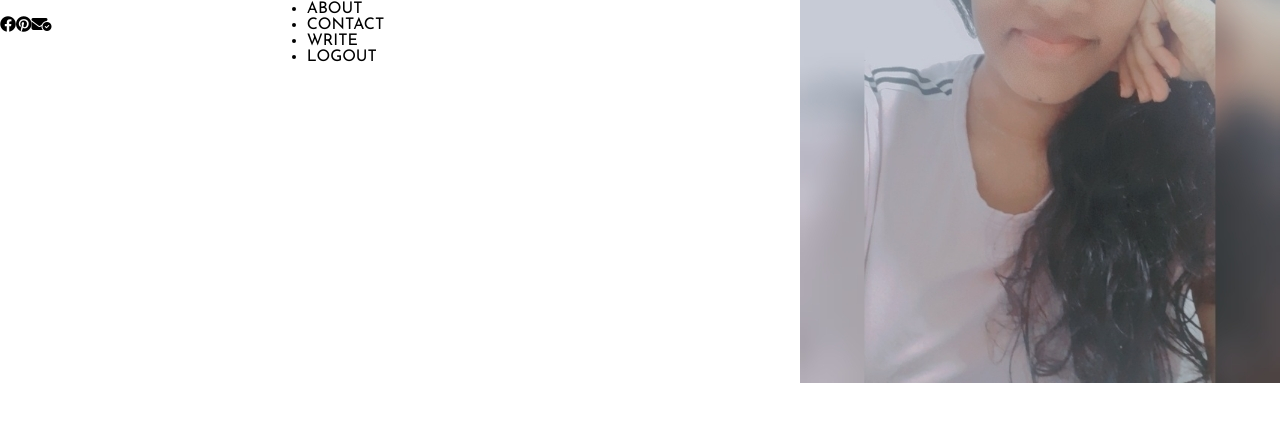
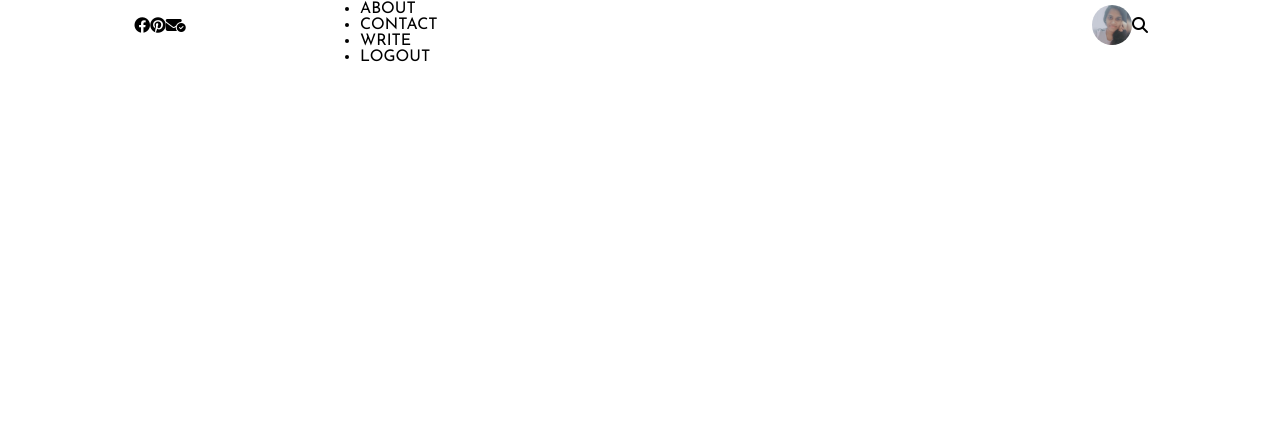
Before and after one commit to Sama-Liyanage/Journal-Website, a React (Create React App) app: page / in a window 1280 px wide. Shown: the top 422 px of the page. Built offline with nearby package versions, Linux system fonts and the light colour scheme.

Commit message:
Update Content

```diff
--- a/src/topbar/TopBar.jsx
+++ b/src/topbar/TopBar.jsx
@@ -6,9 +6,9 @@ export default function TopBar() {
   return (
     <div className="top">
         <div className='topLeft'>
-            <i class="fa-brands fa-facebook"></i>
-            <i class="fa-brands fa-pinterest"></i>
-            <i class="fa-solid fa-envelope-circle-check"></i>
+            <i className="topIcon fa-brands fa-facebook"></i>
+            <i className="topIcon fa-brands fa-pinterest"></i>
+            <i className="topIcon fa-solid fa-envelope-circle-check"></i>
         </div>
 
         <div className='topCenter'>
@@ -21,7 +21,8 @@ export default function TopBar() {
             </ul>
         </div>
         <div className='topRight'>
-            <img src={profileImage}></img>
+            <img className="topImg" src={profileImage}></img>
+            <i className=" topSearchIcon fa-solid fa-magnifying-glass"></i>
         </div>
     </div>
   )
--- a/src/topbar/topbar.css
+++ b/src/topbar/topbar.css
@@ -11,7 +11,16 @@
 
 .topLeft,.topRight{
     flex: 3;
+    display: flex;
+    align-items: center;
+    justify-content: center;
     /* background-color: tomato; */
+}
+.topImg{
+    width: 40px;
+    height: 40px;
+    border-radius: 50%;
+    object-fit: cover;
 }
 .topCenter{
     flex: 6;
```
